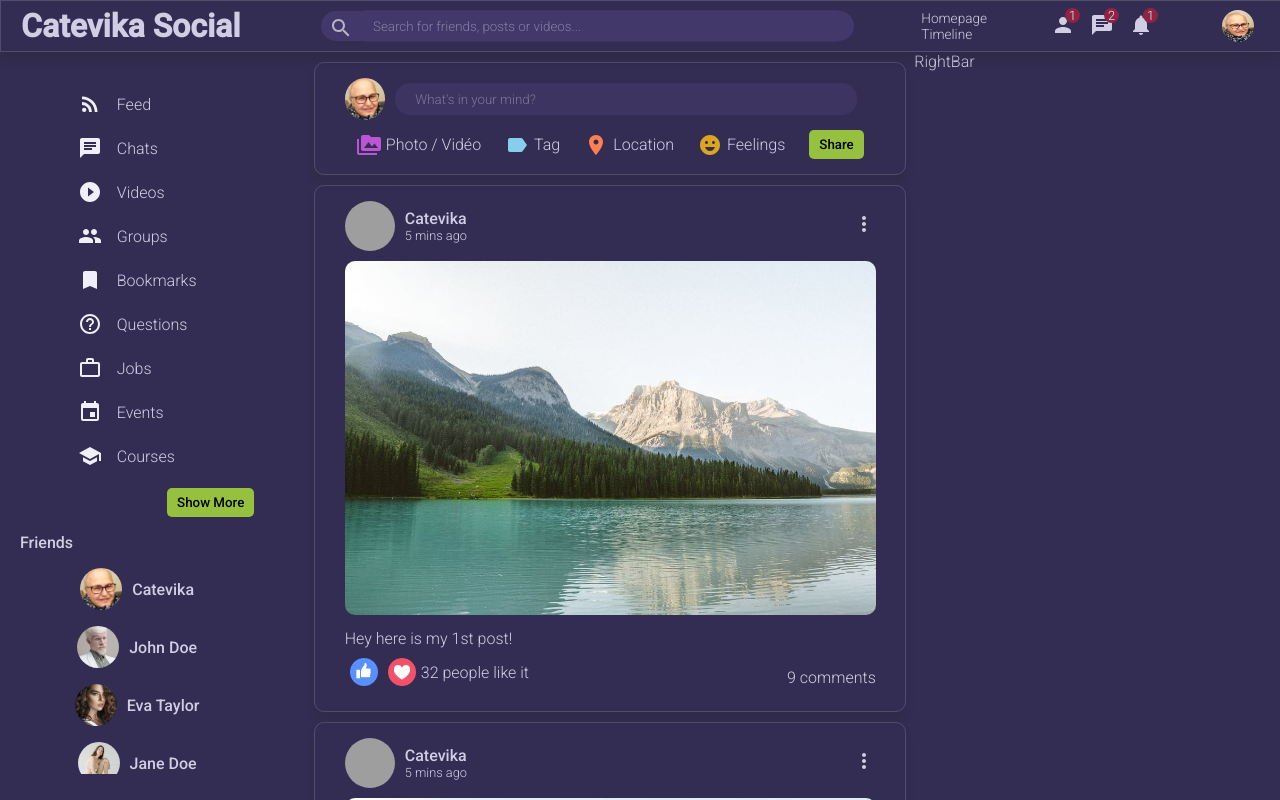
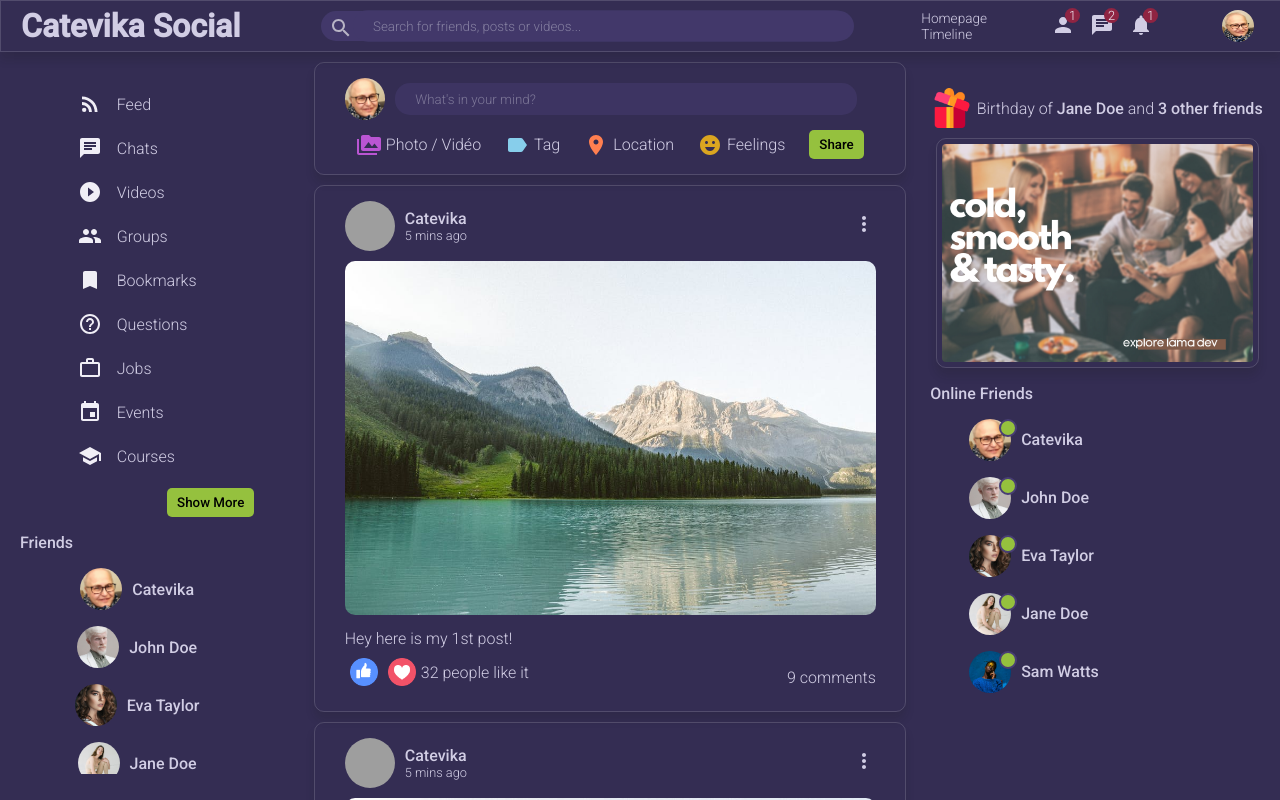
Before and after one commit to Catevika/Lama_Dev_Social-Chat_client, a React (Create React App) app: page / in a window 1280 px wide. Shown: the top 800 px of the page. Built offline with nearby package versions, Linux system fonts and the light colour scheme; grey boxes are pictures that could not be loaded.

Commit message:
Add Online + Update RightBar

```diff
--- /dev/null
+++ b/src/components/online/Online.jsx
@@ -0,0 +1,21 @@
+import './online.css';
+
+export default function online({ user }) {
+	return (
+		<li className='rightbar-friend'>
+			<div className='rightbar-profile-img-container'>
+				<div className='rightbar-online-container'>
+					<img
+						src={user.profilePicture}
+						alt=''
+						className='rightbar-profile-img'
+					/>
+					<span className='rightbar-online'></span>
+				</div>
+				<span>
+					<b>{user.username}</b>
+				</span>
+			</div>
+		</li>
+	);
+}
--- a/src/components/rightBar/RightBar.jsx
+++ b/src/components/rightBar/RightBar.jsx
@@ -1,5 +1,31 @@
+import Online from '../online/Online';
+import { Users } from '../../dummyData';
 import './rightBar.css';
 
 export default function RightBar() {
-	return <div className='rightBar-container'>RightBar</div>;
+	return (
+		<div className='rightbar-container'>
+			<div className='rightbar-wrapper'>
+				<div className='rightbar-birthday-container'>
+					<img
+						src='/assets/gift.png'
+						alt=''
+						className='rightbar-birthday-img'
+					/>
+					<span className='rightbar-birthday-text'>
+						Birthday of <b>Jane Doe</b> and <b>3 other friends</b>
+					</span>
+				</div>
+				<img src='/assets/ad.png' alt='' className='rightbar-ad-img' />
+				<h4 className='rightbar-title'>
+					<b>Online Friends</b>
+				</h4>
+				<ul className='rightbar-friend-list'>
+					{Users.map((user) => (
+						<Online key={user.id} user={user} />
+					))}
+				</ul>
+			</div>
+		</div>
+	);
 }
--- a/src/components/rightBar/rightBar.css
+++ b/src/components/rightBar/rightBar.css
@@ -1,3 +1,85 @@
-.rightBar-container {
+.rightbar-container {
   flex: 4;
+  overflow-y: scroll;
+  scroll-behavior: smooth;
+  margin: 20px 0;
 }
+
+.rightbar-wrapper {
+  display: flex;
+  flex-direction: column;
+  justify-content: center;
+  align-items: center;
+}
+
+.rightbar-birthday-container {
+  display: flex;
+  align-items: center;
+  margin: 16px 0 10px;
+}
+
+.rightbar-birthday-text {
+  font-size: 1rem;
+}
+
+.rightbar-birthday-img {
+  width: 40px;
+  height: 40px;
+  margin-right: 5px;
+}
+
+.rightbar-ad-img {
+  width: 85%;
+  border-radius: 10px;
+  padding: 5px;
+  box-shadow: 0 8px 8px rgba(25, 25, 25, 0.15);
+  border: 1px solid rgba(255, 255, 255, 0.15);
+}
+
+.rightbar-title {
+  align-self: start;
+  margin: 1rem;
+}
+
+.rightbar-friend-list {
+  width: 70%;
+  margin: 0;
+  padding: 0;
+}
+
+.rightbar-friend {
+  align-self: start;
+  margin-bottom: 16px;
+}
+
+.rightbar-profile-img-container {
+  display: flex;
+  align-items: center;
+}
+
+.rightbar-online-container {
+  position: relative;
+  margin: 0;
+  padding: 0;
+  height: 42px;
+}
+
+.rightbar-profile-img {
+  width: 42px;
+  height: 42px;
+  border-radius: 50%;
+  -o-object-fit: cover;
+  object-fit: cover;
+  margin-right: 10px;
+}
+
+.rightbar-online {
+  position: absolute;
+  left: 30px;
+  z-index: 50;
+  width: 14px;
+  height: 14px;
+  border-radius: 50%;
+  background-color: var(--light-green);
+  border: 2px solid var(--dark);
+}
```
Also changed, not shown: src/components/online/online.css (added).
